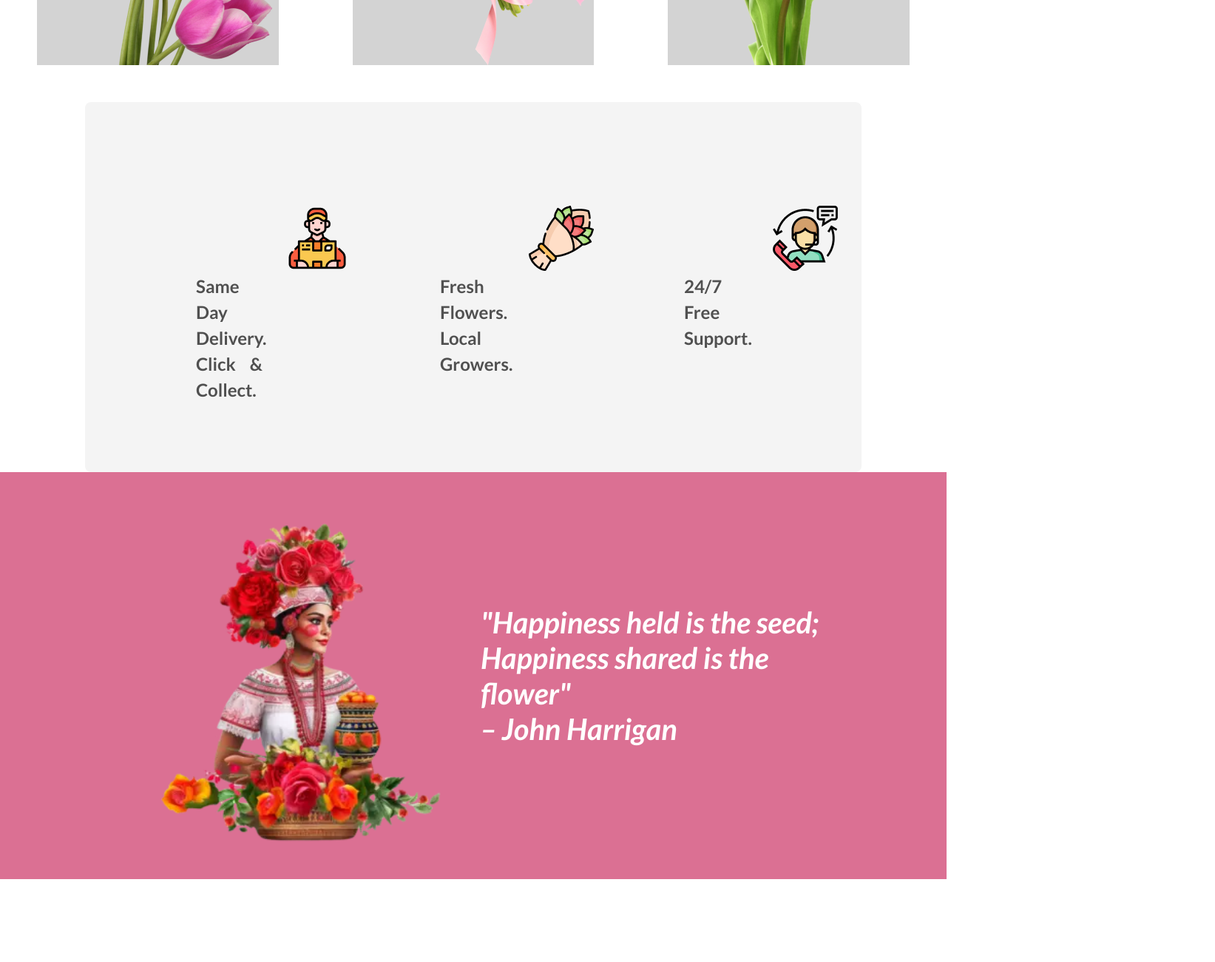
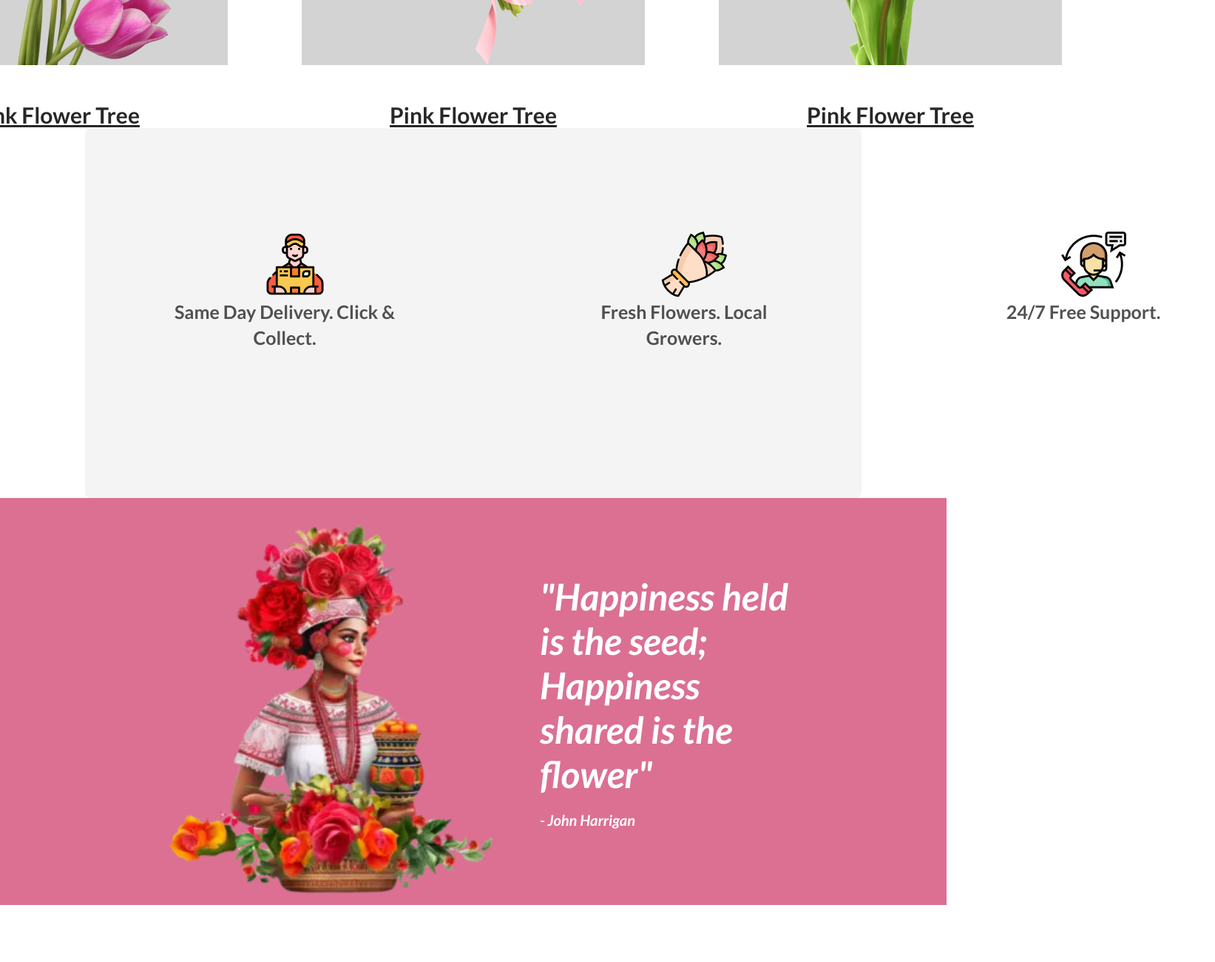
Before and after one commit to Nuru838/Flower-Shop-Assignment, a plain HTML site: page index.html in a window 1280 px wide. Shown: the part 1520-2820 px from the top of the page at 74% size, 1643 px wide, since content can reach past the window. Drawn offline with Linux system fonts and the light colour scheme.

Commit message:
final comment

```diff
--- a/index.html
+++ b/index.html
@@ -32,11 +32,15 @@
                 <p class="feature-description">It is a long established fact that a reader will be distracted by the readable <br>content of a page when looking at its layout.</p>
             </div>
             <div class="flower-area">
-                <div class="flower-area-1"></div>
-
-                <div class="flower-area-2"></div>
-
-                <div class="flower-area-3"></div>
+                <div class="flower-area-title"><div class="flower-area-1"></div>
+                <p>Pink Flower Tree</p>
+                </div>
+                <div class="flower-area-title"><div class="flower-area-2"></div>
+                <p>Pink Flower Tree</p>
+                </div>
+                <div class="flower-area-title"><div class="flower-area-3"></div>
+                <p>Pink Flower Tree</p>
+                </div>
 
             </div>
         </section>
@@ -61,8 +65,8 @@
 <!-- Idea section  -->
         <section class="idea-section">
             <div class="idea-description">
-                <p>"Happiness held is the seed; Happiness shared is the flower"</p>
-                <p>– John Harrigan</p>
+                <p>"Happiness held is the seed; <br> Happiness shared is the flower"</p>
+                <p class="idea-name">- John Harrigan</p>
             </div>
             <img class="idea-image" src="./image/women.png" alt="">
         </section>
--- a/style.css
+++ b/style.css
@@ -113,15 +113,17 @@
 .flower-area-title {
     text-align: center;
     text-decoration: underline;
-    margin-top: 20px;
+    font-size: 30px;
+    color: #272727;
+    font-weight: 700;
+    line-height: 35px;
 }
 
 /* Support style  */
 
 .support-section {
     display: flex;
-    justify-content: center;
-    text-align: center;
+    justify-content: space-around;
     background-color: #b3afaf;
     width: 1050px;
     height: 500px;
@@ -132,16 +134,15 @@
 
 .support {
     height: 250px;
-    height: 90px;
-    width: 90px;
+    width: 300px;
     margin: 0 120px;
     margin-top: 70px;
 }
 
 .support-title {
     color: rgba(39, 39, 39, 0.80);
-    text-align: justify;
-    font-size: 24px;
+    text-align: center;
+    font-size: 25px;
     line-height: 35px;
 }
 
@@ -151,8 +152,9 @@
     margin: 0 120px;
     margin-top: 70px;
 }
+
 /* Idea section  */
-.idea-section{
+.idea-section {
     height: 550px;
     background-color: palevioletred;
     display: flex;
@@ -160,15 +162,23 @@
     align-items: center;
     flex-direction: row-reverse;
 }
-.idea-description{
-    font-size: 40px;
+
+.idea-description {
+    font-size: 50px;
     color: white;
     font-style: italic;
-    padding-right: 150px;
+    padding-right: 200px;
 }
-.idea-image{
-    height: 500px;
+
+.idea-image {
+    height: 580px;
     padding-left: 150px;
+}
+
+.idea-name {
+    font-size: 20px;
+    margin-top: 20px;
+    font-style: none;
 }
 
 /* Hot deal sectin */
@@ -289,7 +299,7 @@
 }
 
 .latest-deal-description {
-    color: rgba(39, 39, 39, 0.60);
+    color: rgba(39, 39, 39, 0.60), lightgray 50% / cover no-repeat;
     text-align: center;
     font-size: 18px;
     font-weight: 400;
```
